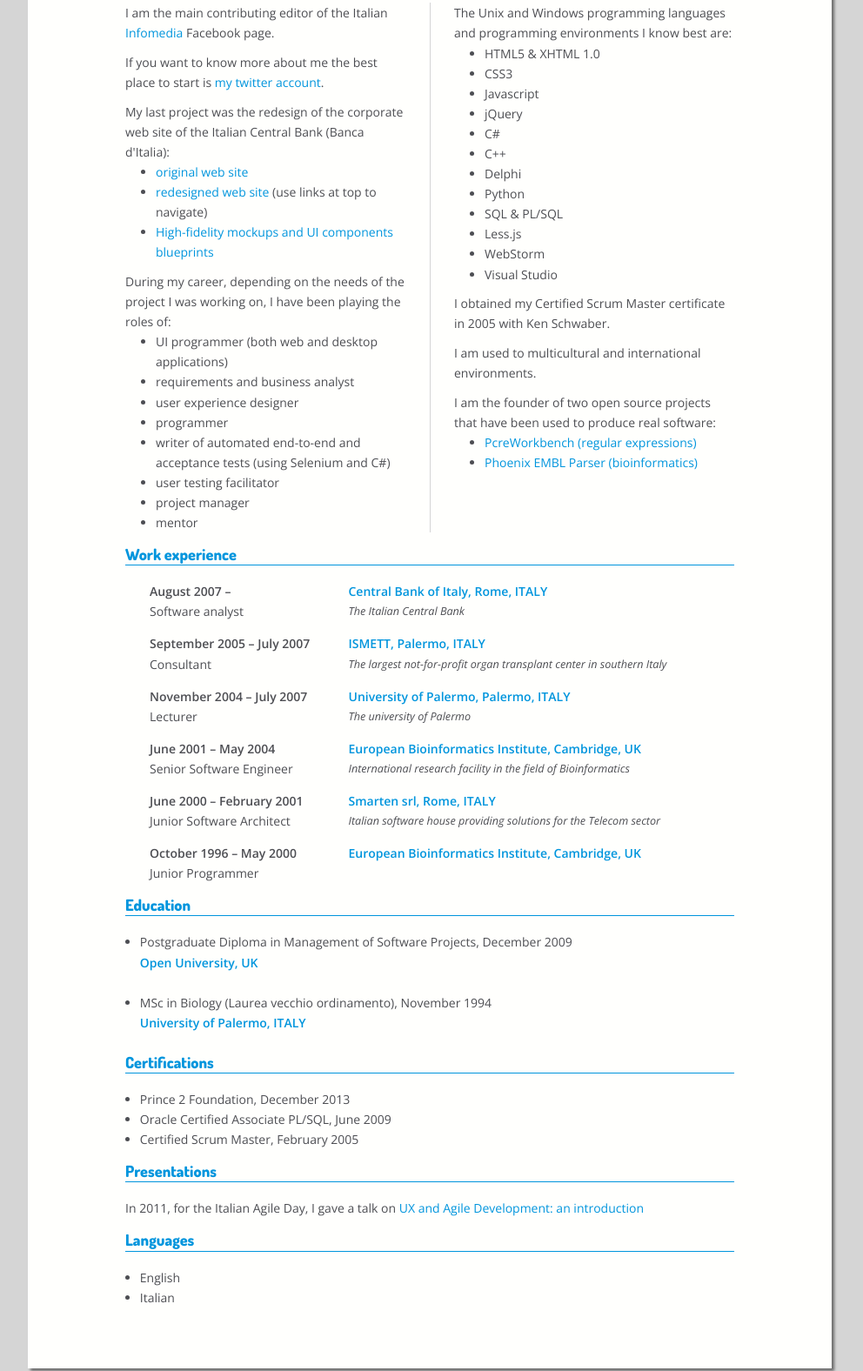
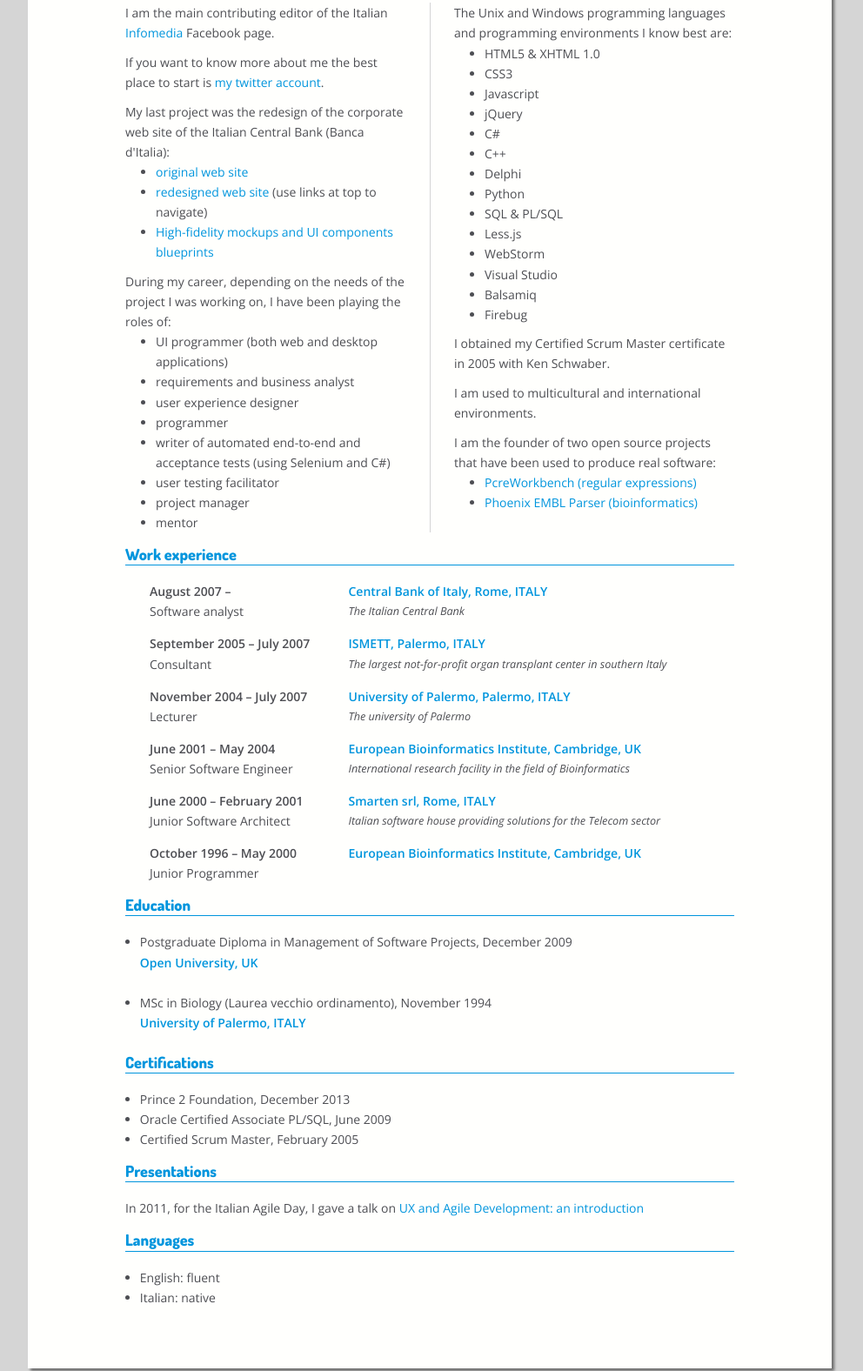
Before and after one commit to renatius/TdmWeb, a plain HTML site: page resume.htm in a window 1280 px wide. Shown: the part 201-1777 px from the top of the page at 87% size, without its empty margins (146-1138 px from the left). Drawn offline with nearby package versions, Linux system fonts and the light colour scheme.

Commit message:
Added meta viewport and languages

```diff
--- a/resume.htm
+++ b/resume.htm
@@ -5,12 +5,12 @@
 <head>
 	<meta charset="utf-8" />
 	<meta http-equiv="X-UA-Compatible" content="IE=edge" />
-    <!-- fonts from Google -->
-    <link href='http://fonts.googleapis.com/css?family=Dosis:500,800|Open+Sans:400,400italic,600' rel='stylesheet' type='text/css'>
+	<meta name="viewport" content="width=device-width, initial-scale=1.0" />
+
+	<!-- fonts from Google -->
+    	<link href='http://fonts.googleapis.com/css?family=Dosis:500,800|Open+Sans:400,400italic,600' rel='stylesheet' type='text/css'>
 
 	<title>Resume</title>
-
-    <!-- IMPORTANT: no meta viewport so that the resume will display the large version when open in iPad or iPhone -->
 
     <!-- normalize.css: https://raw.githubusercontent.com/necolas/normalize.css/master/normalize.css -->
     <style>
@@ -630,6 +630,8 @@
                 <li>Less.js</li>
                 <li>WebStorm</li>
                 <li>Visual Studio</li>
+                <li>Balsamiq</li>
+                <li>Firebug</li>
             </ul>
         </li>
         <li>I obtained my Certified Scrum Master certificate in 2005 with Ken Schwaber.</li>
@@ -831,8 +833,8 @@
     <h1>Languages</h1>
 
     <ul>
-        <li>English</li>
-        <li>Italian</li>
+        <li>English: fluent</li>
+        <li>Italian: native</li>
     </ul>
 
 </section>
```
